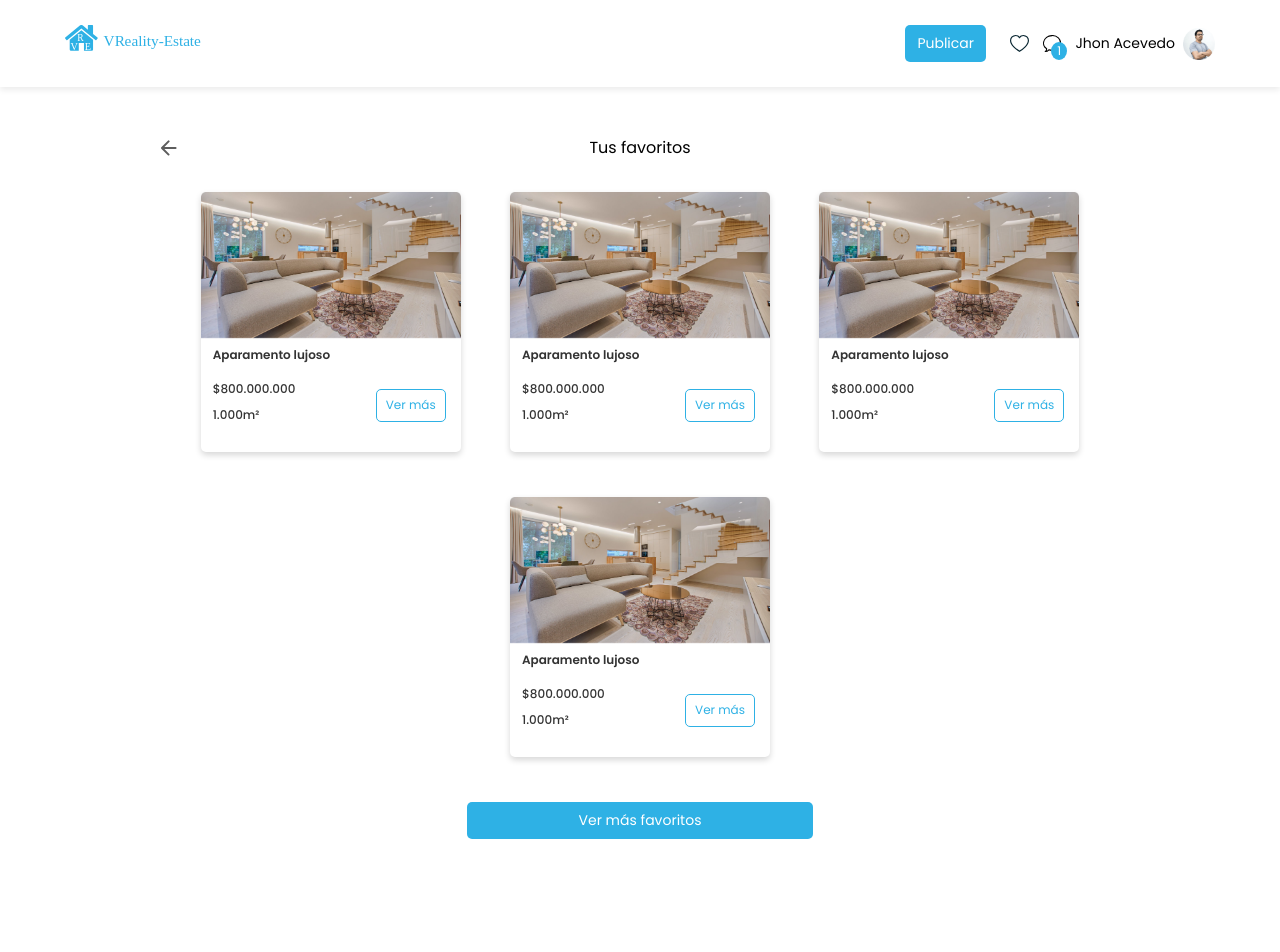
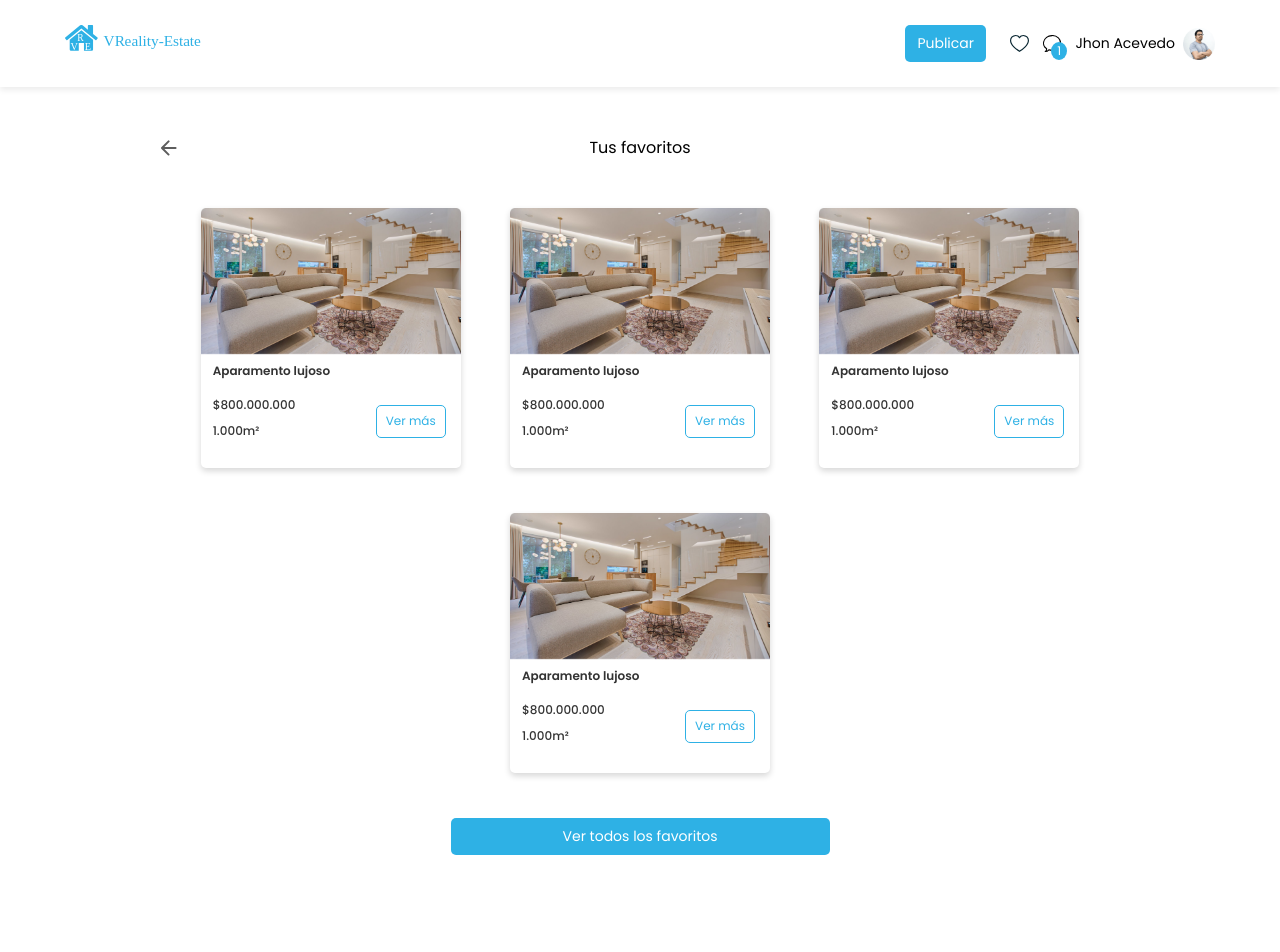
Before and after one commit to sinis23-alt/vreality-estate, a React (Create React App) app: page /favorites in a window 1280 px wide. Shown: the top 952 px of the page. Built offline with nearby package versions, Linux system fonts and the light colour scheme.

Commit message:
Modificación favoritos

```diff
--- a/src/components/Favorites.js
+++ b/src/components/Favorites.js
@@ -27,7 +27,7 @@ function Favorites(){
 
                 </div>
 
-                <button className="E-vermas" type="button" name="ver mas">Ver más favoritos</button>
+                <button className="E-vermas" type="button" name="ver mas">Ver todos los favoritos</button>
 
 
 
--- a/src/components/Home.css
+++ b/src/components/Home.css
@@ -97,7 +97,7 @@
 
 .s-tittle-bar{
     margin-top: 3rem;
-    margin-bottom: 2rem;
+    margin-bottom: 3rem;
     display: flex;
     align-items: center;
     justify-content: center;
```
